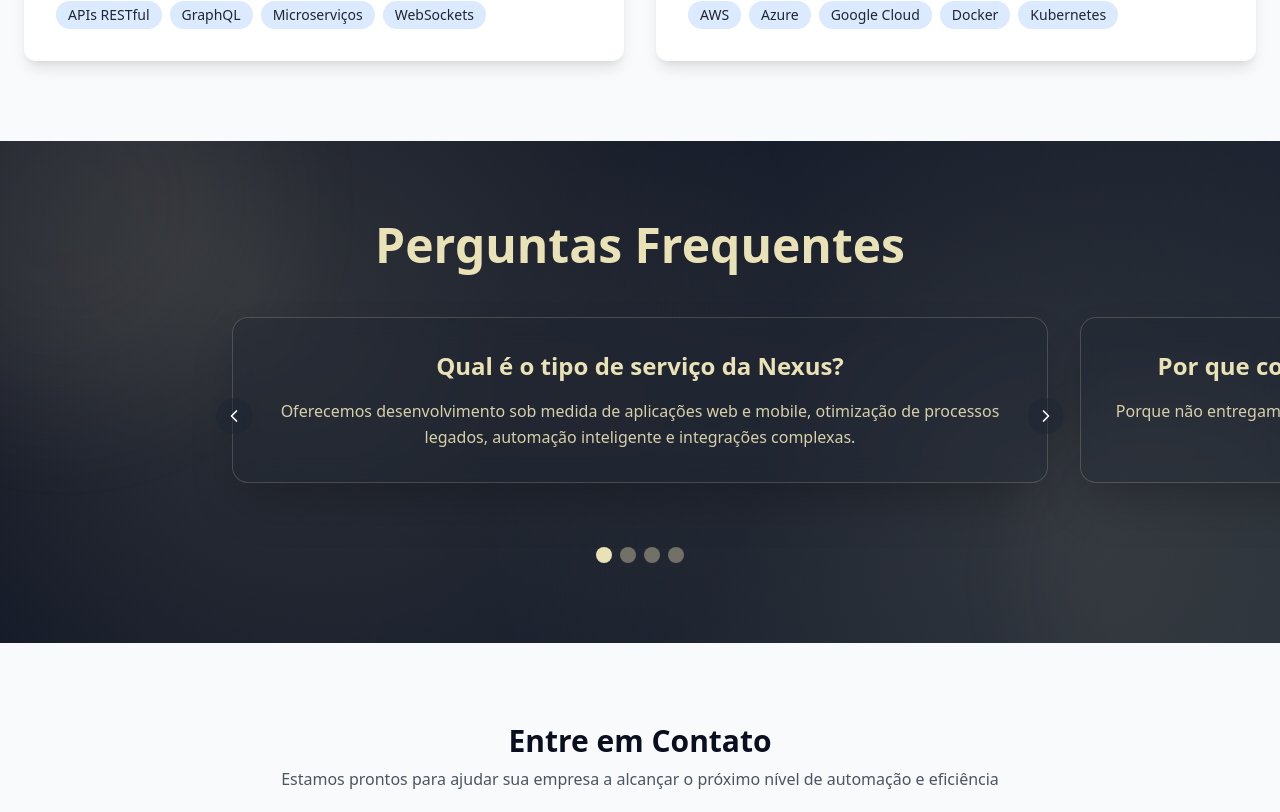
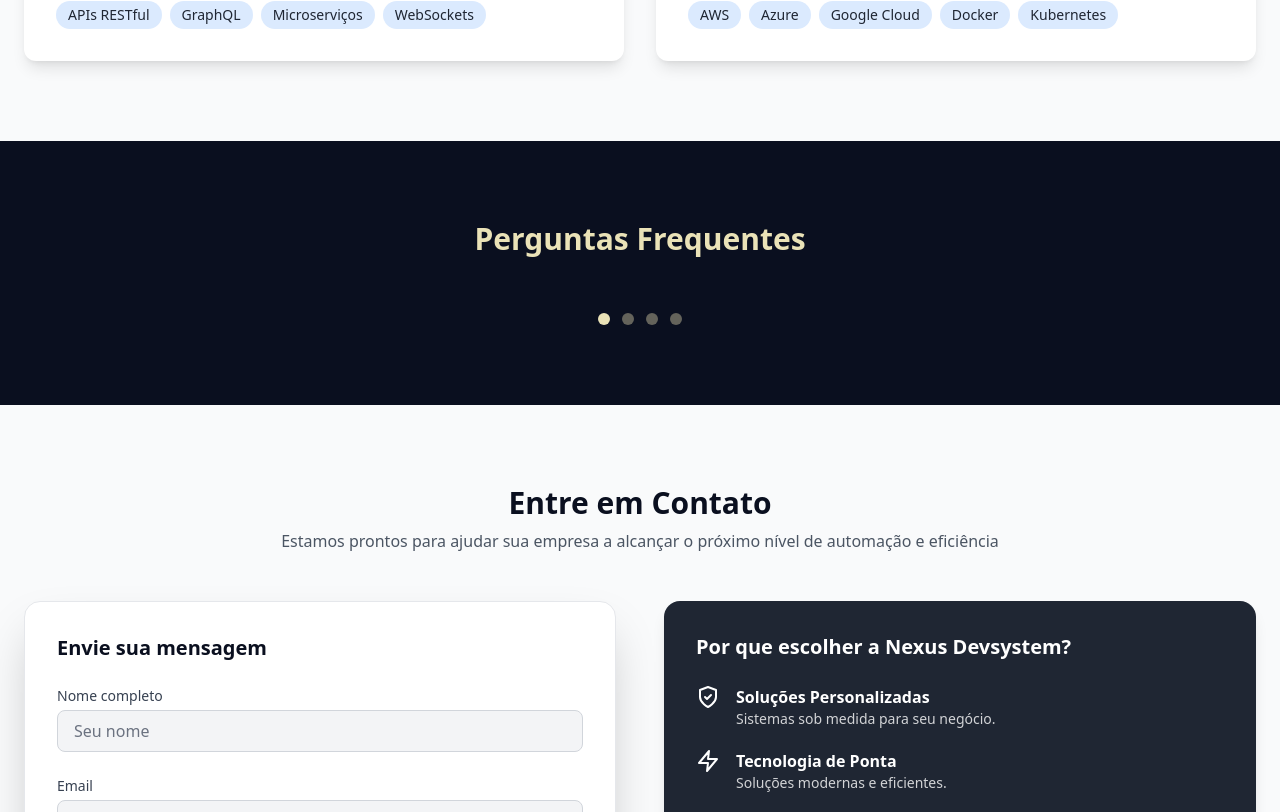
Before and after one commit to NexusDevsystem/nexusweb, a React (Vite) app: page / in a window 1280 px wide. Shown: the part 3888-4700 px from the top of the page. Built offline with nearby package versions, Linux system fonts and the light colour scheme.

Commit message:
atualização

```diff
--- a/src/components/FAQ.jsx
+++ b/src/components/FAQ.jsx
@@ -11,117 +11,74 @@ const faqs = [
   {
     question: 'Por que contratar a Nexus e não outra software house?',
     answer:
-      'Porque não entregamos só código: construímos parcerias de longo prazo, entendendo a fundo seu negócio e garantindo soluções escaláveis e robustas.'
+      'Porque não entregamos só código: construímos parcerias de longo prazo, entendemos seu negócio e garantimos soluções escaláveis e de alta qualidade.'
   },
   {
-    question: 'Qual é o diferencial da Nexus no desenvolvimento de software?',
+    question: 'Qual é o diferencial da Nexus no quesito desenvolvimento de Software?',
     answer:
-      'Nosso time usa metodologias ágeis, QA contínuo e as tecnologias mais avançadas para garantir performance, segurança e manutenibilidade.'
+      'Nosso time alia expertise técnica com metodologias ágeis e foco em resultados mensuráveis para o seu negócio.'
   },
   {
     question: 'Quais tipos de soluções a Nexus desenvolve?',
     answer:
-      'De ERPs personalizados a pipelines de automação, chatbots e sistemas com Machine Learning – tudo alinhado às suas necessidades.'
+      'De plataformas corporativas a microserviços, APIs REST/GraphQL, pipelines de dados e infra em nuvem (AWS/Azure/GCP).'
   }
 ]
 
 export default function FAQ() {
   const [current, setCurrent] = useState(0)
-  const prev = () => setCurrent(i => (i - 1 + faqs.length) % faqs.length)
-  const next = () => setCurrent(i => (i + 1) % faqs.length)
+  const last = faqs.length - 1
+
+  const prev = () => setCurrent(current === 0 ? last : current - 1)
+  const next = () => setCurrent(current === last ? 0 : current + 1)
+  const goTo = (i) => setCurrent(i)
 
   return (
-    <section
-      id="faq"
-      className="
-        relative overflow-hidden
-        bg-cta-pattern bg-cover bg-center
-        py-20
-      "
-    >
-      {/* blobs animados */}
-      <div className="absolute -top-32 -left-32 w-96 h-96 bg-accent/20 rounded-full filter blur-3xl animate-pulseSlow pointer-events-none"/>
-      <div className="absolute -bottom-32 -right-32 w-96 h-96 bg-accent/10 rounded-full filter blur-2xl animate-pulseVerySlow pointer-events-none"/>
-
-      <div className="relative z-10 max-w-4xl mx-auto px-6 text-center">
-        <h2 className="text-4xl sm:text-5xl font-bold text-accent mb-12 animate-fadeIn">
+    <section id="faq" className="py-20 bg-primary text-accent">
+      <div className="max-w-4xl mx-auto px-6 text-center">
+        <h2 className="text-3xl font-bold mb-8 animate-fadeIn">
           Perguntas Frequentes
         </h2>
 
-        <div className="relative">
-          {/* Slider */}
-          <div
-            className="flex transition-transform duration-700 ease-in-out"
-            style={{ transform: `translateX(-${current * 100}%)` }}
-          >
-            {faqs.map(({ question, answer }, idx) => (
-              <div
-                key={idx}
-                className="flex-shrink-0 w-full px-4"
-              >
-                <div
-                  className="
-                    bg-secondary/30 backdrop-blur-md
-                    p-8 rounded-2xl shadow-2xl
-                    border border-accent/20
-                    transform hover:scale-105
-                    transition duration-300
-                    animate-slideIn
-                  "
-                  style={{ animationDelay: `${idx * 100}ms` }}
-                >
-                  <h3 className="text-2xl font-semibold text-accent mb-4">
-                    {question}
-                  </h3>
-                  <p className="text-accent/90 leading-relaxed">
-                    {answer}
-                  </p>
-                </div>
-              </div>
-            ))}
-          </div>
-
-          {/* Controles */}
+        <div className="relative overflow-hidden">
+          {/* setas */}
           <button
             onClick={prev}
-            aria-label="Anterior"
-            className="
-              absolute left-0 top-1/2 -translate-y-1/2
-              bg-secondary/50 hover:bg-secondary
-              text-white p-2 rounded-full
-              transition
-            "
+            className="absolute left-0 top-1/2 -translate-y-1/2 p-2 bg-secondary/30 rounded-full hover:bg-secondary transition z-10"
           >
-            <ChevronLeft className="w-5 h-5" />
+            <ChevronLeft className="w-6 h-6 text-accent" />
           </button>
           <button
             onClick={next}
-            aria-label="Próximo"
-            className="
-              absolute right-0 top-1/2 -translate-y-1/2
-              bg-secondary/50 hover:bg-secondary
-              text-white p-2 rounded-full
-              transition
-            "
+            className="absolute right-0 top-1/2 -translate-y-1/2 p-2 bg-secondary/30 rounded-full hover:bg-secondary transition z-10"
           >
-            <ChevronRight className="w-5 h-5" />
+            <ChevronRight className="w-6 h-6 text-accent" />
           </button>
+
+          {/* cartões */}
+          {faqs.map((faq, i) => (
+            <div
+              key={i}
+              className={`absolute inset-0 p-8 bg-secondary bg-opacity-50 backdrop-blur-md rounded-xl
+                          transition-opacity duration-500 ease-in-out
+                          ${i === current ? 'opacity-100' : 'opacity-0 pointer-events-none'}`}
+            >
+              <h3 className="text-xl font-semibold mb-4">{faq.question}</h3>
+              <p className="text-accent/90 leading-relaxed">{faq.answer}</p>
+            </div>
+          ))}
         </div>
 
-        {/* Dots */}
-        <div className="flex justify-center mt-8 space-x-2">
-          {faqs.map((_, idx) => (
+        {/* indicadores */}
+        <div className="mt-6 flex justify-center space-x-3">
+          {faqs.map((_, i) => (
             <button
-              key={idx}
-              onClick={() => setCurrent(idx)}
+              key={i}
+              onClick={() => goTo(i)}
               className={`
-                w-4 h-4 rounded-full
-                transition-colors
-                ${idx === current
-                  ? 'bg-accent'
-                  : 'bg-accent/40 hover:bg-accent/70'}
+                w-3 h-3 rounded-full transition-colors
+                ${i === current ? 'bg-accent' : 'bg-accent/40 hover:bg-accent/70'}
               `}
-              aria-label={`Slide ${idx + 1}`}
             />
           ))}
         </div>
```
